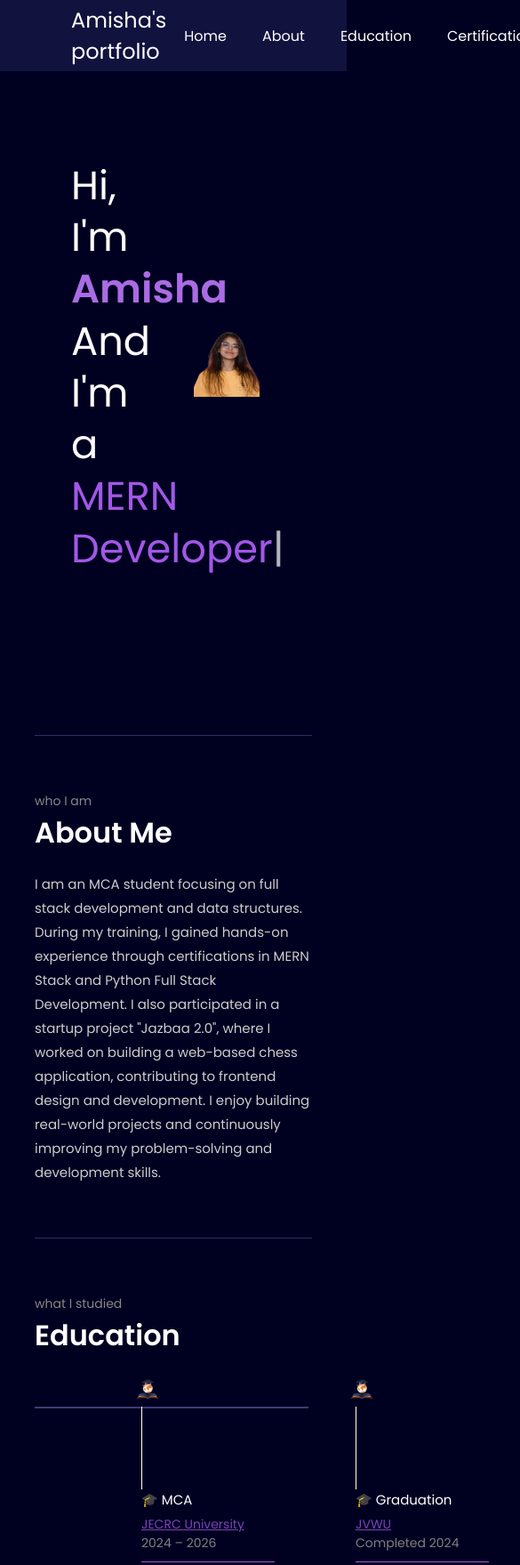
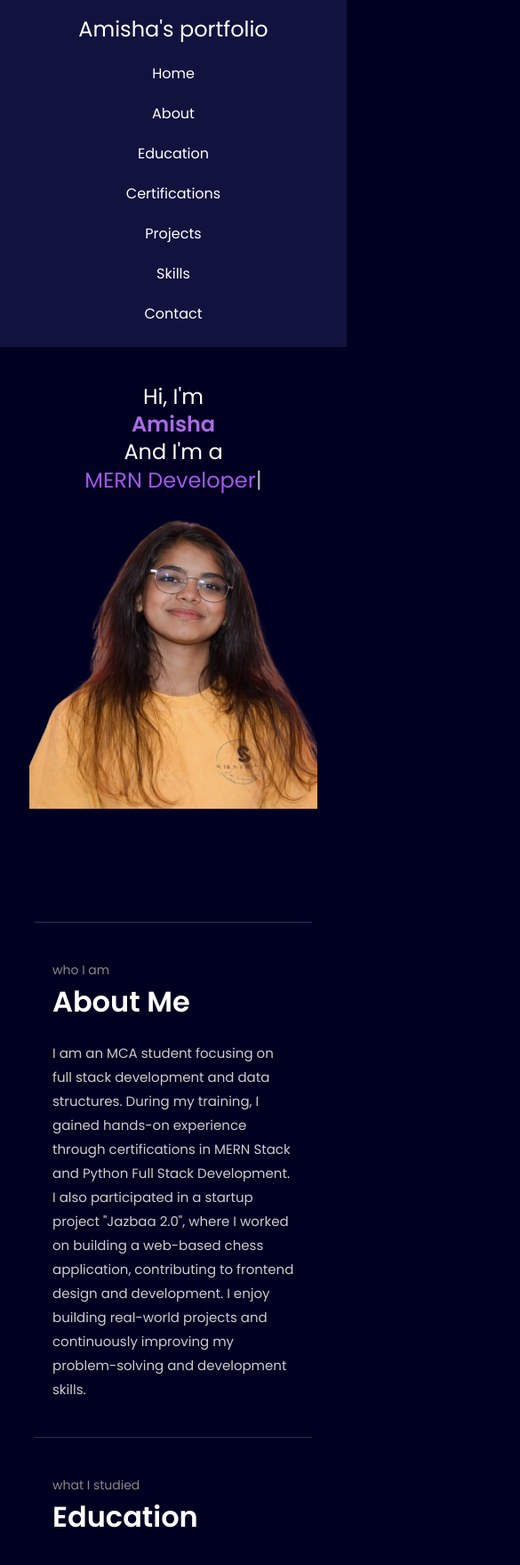
Before and after one commit to amishapatel00/portfolio, a plain HTML site: page index.html in a window 390 px wide. Shown: the top 1759 px of the page at 89% size, 585 px wide, since content can reach past the window. Drawn offline with nearby package versions, Linux system fonts and the light colour scheme.

Commit message:
initial portfolio

```diff
--- a/index.css
+++ b/index.css
@@ -309,3 +309,128 @@ footer {
 .linkchange {
   color: rgb(123, 67, 187);
 }
+/* ================= RESPONSIVE ================= */
+
+/* Tablets */
+@media (max-width: 1024px) {
+  nav {
+    padding: 0 40px;
+  }
+
+  .firstsection {
+    padding: 80px 40px;
+  }
+
+  .firstsection > div {
+    width: 100%;
+    text-align: center;
+  }
+
+  .leftsection {
+    font-size: 2.2rem;
+  }
+
+  .rightsection img {
+    width: 60%;
+    margin-top: 30px;
+  }
+
+  .secondsection .box {
+    width: 90%;
+  }
+
+  .secondsection .vertical {
+    margin: 0 60px;
+  }
+}
+
+/* Mobile */
+@media (max-width: 768px) {
+  nav {
+    flex-direction: column;
+    height: auto;
+    padding: 20px;
+  }
+
+  nav ul {
+    flex-direction: column;
+    align-items: center;
+    margin-top: 10px;
+  }
+
+  nav ul li {
+    margin: 10px 0;
+  }
+
+  .firstsection {
+    flex-direction: column;
+    padding: 60px 20px;
+    text-align: center;
+  }
+
+  .leftsection {
+    font-size: 1.8rem;
+  }
+
+  .rightsection img {
+    width: 80%;
+  }
+
+  .secondsection {
+    padding: 40px 20px;
+  }
+
+  .secondsection .box {
+    flex-direction: column;
+    height: auto;
+    align-items: center;
+  }
+
+  .secondsection .vertical {
+    margin: 40px 0;
+  }
+
+  .vertical-title,
+  .vertical-desc {
+    width: auto;
+    text-align: center;
+  }
+
+  .cert-container {
+    flex-wrap: wrap;
+    justify-content: center;
+  }
+
+  .cert-card {
+    margin: 10px;
+    width: 80%;
+  }
+
+  .footer {
+    flex-direction: column;
+    text-align: center;
+  }
+
+  .footer-right {
+    margin-top: 10px;
+  }
+}
+
+/* Small Mobile */
+@media (max-width: 480px) {
+  .leftsection {
+    font-size: 1.5rem;
+  }
+
+  nav {
+    padding: 15px;
+  }
+
+  .firstsection {
+    padding: 40px 15px;
+  }
+
+  .rightsection img {
+    width: 90%;
+  }
+}
```
